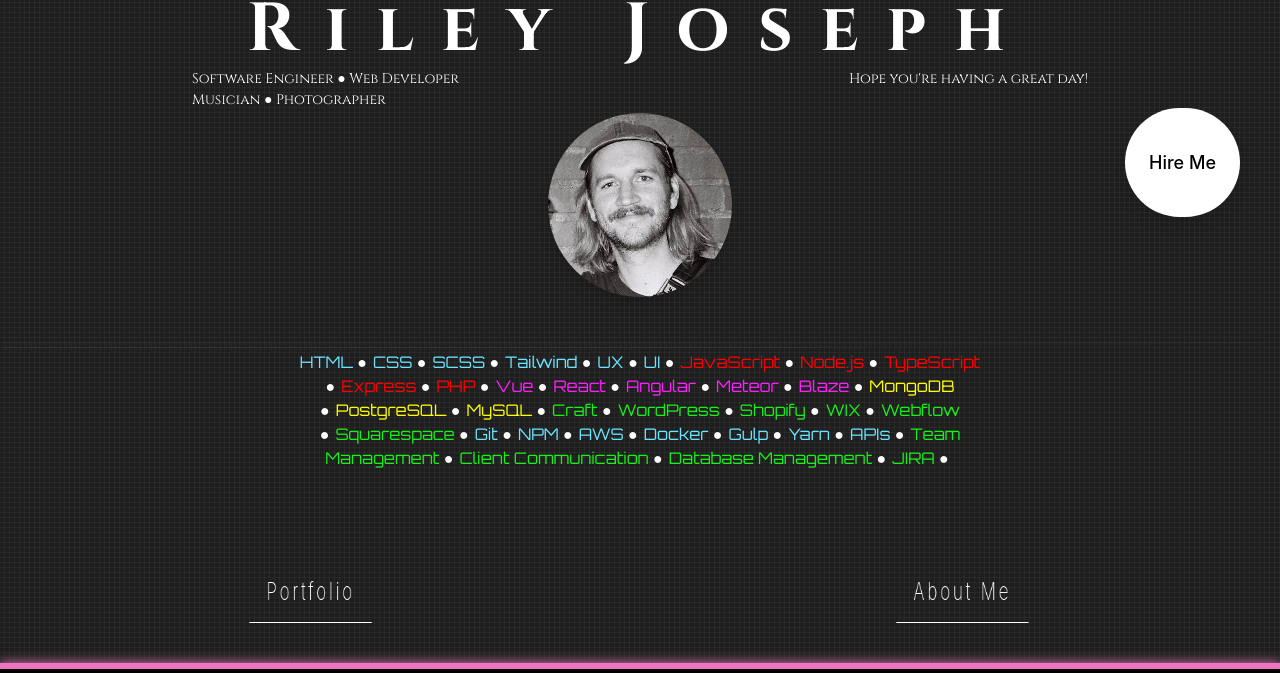
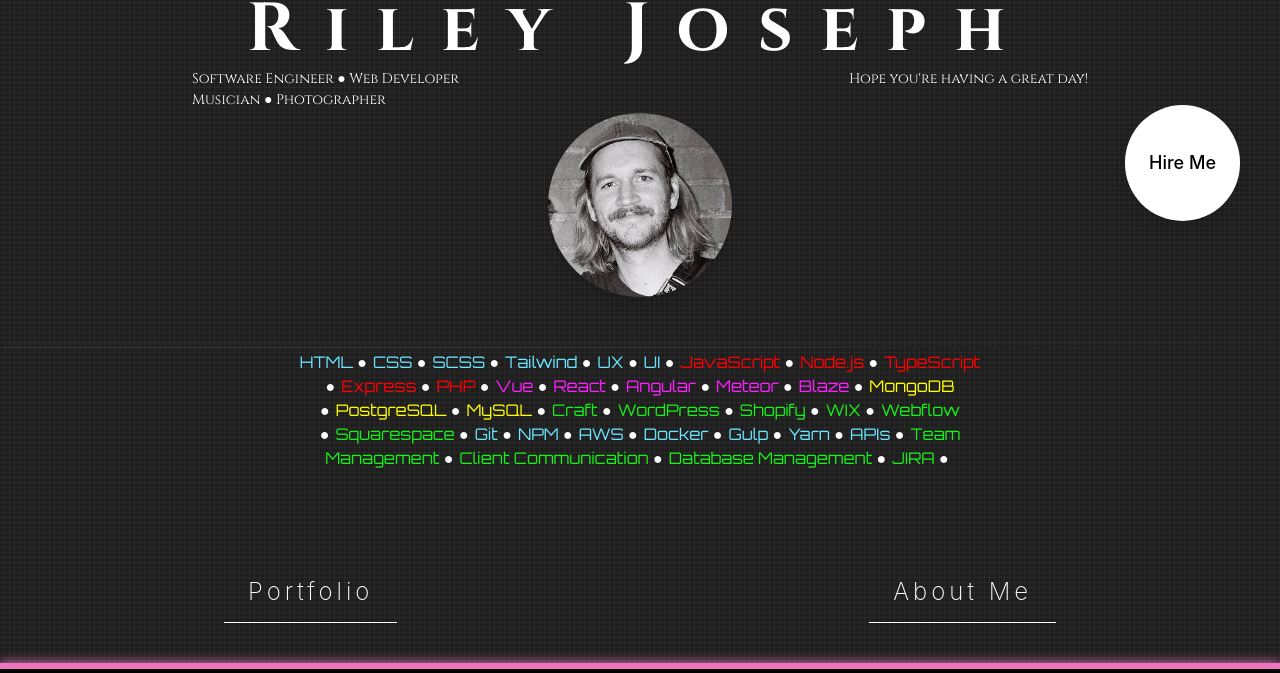
Before and after one commit to RileyJoseph/riley-joseph, a React (Vite) app: page / in a window 1280 px wide. Shown: the part 237-910 px from the top of the page. Built offline with nearby package versions, Linux system fonts and the light colour scheme; a web font is replaced by a local one.

Commit message:
animate hire btn

```diff
--- a/src/App.css
+++ b/src/App.css
@@ -116,9 +116,23 @@ html, body {
   margin-right: 6px;
  }
 
- .hire-me-btn{
+ /* .hire-me-btn{
   transform: rotateY(45deg);
- }
+ } */
+
+ .hire-me-btn {
+  transition: transform 0.3s ease-out;
+  }
+
+.hire-me-btn:hover {
+  transform: scale(1.4) rotate(10deg);
+}
+
+.hire-me-btn:hover {
+  transform: scale(1.4) rotate(10deg) !important;
+}
+
+
 
 
  .listen-body {
@@ -842,7 +856,7 @@ ion-icon.down-arrow:hover, ion-icon.down-arrow:focus {
     display: inline-block;
     text-align: center;
   }
-  .hire-me{
+  .hire-me-btn{
     display: none;
   }
 }
--- a/src/App.jsx
+++ b/src/App.jsx
@@ -63,7 +63,7 @@ function App() {
                   <h1 className="name text-2xl font-bold">Riley Joseph</h1>
                   <div className="info flex justify-between w-full px-8 md:w-2/4">
                     <span className="left flex flex-col text-left jobs">
-                      <span>Software Engineer ● Web Developer <span class="dot inline-only">●</span></span>
+                      <span>Software Engineer ● Web Developer <span className="dot inline-only">●</span></span>
 
                       <span>Musician ● Photographer</span>
                     </span>
@@ -125,18 +125,21 @@ function App() {
 
                 </div>
                 <div className="links absolute bottom-10 left-1/2 transform -translate-x-1/2 w-full max-w-4xl flex justify-between items-center px-8">
-                  <Link to="/portfolio" className="hero-links hire-me-btn px-6 py-3 text-white transition duration-300 hover:bg-gray-600">
+                  <Link to="/portfolio" className="hero-links px-6 py-3 text-white transition duration-300 hover:bg-gray-600">
                     Portfolio
                   </Link>
-                  <Link to="/bio" className="hero-links hire-me-btn px-6 py-3 text-white transition duration-300 hover:bg-gray-600">
+                  <Link to="/bio" className="hero-links px-6 py-3 text-white transition duration-300 hover:bg-gray-600">
                     About Me
                   </Link>
                 </div>
 
+                  <Link
+                    to="/contact"
+                    className="fixed right-10 top-1/2 -translate-y-1/2 transform-gpu hire-me-btn bg-white text-black px-6 py-11 rounded-full shadow-lg text-lg font-semibold hover:bg-gray-300"
+                  >
+                    Hire Me
+                  </Link>
 
-                <div className='hire-me fixed right-10 top-1/2 transform -translate-y-1/2'>
-                  <Link to="/contact" className="hire-me-btn hire-me-btn bg-white text-black px-6 py-11 rounded-full shadow-lg text-lg font-semibold transition duration-300 hover:bg-gray-300">Hire Me</Link>
-                </div>
               </div>
 
             </div>
--- a/src/index.css
+++ b/src/index.css
@@ -42,7 +42,7 @@ a {
   text-decoration: inherit;
 }
 a:hover {
-  color: #535bf2;
+  color: #f472b6;
 }
 
 body {
```
